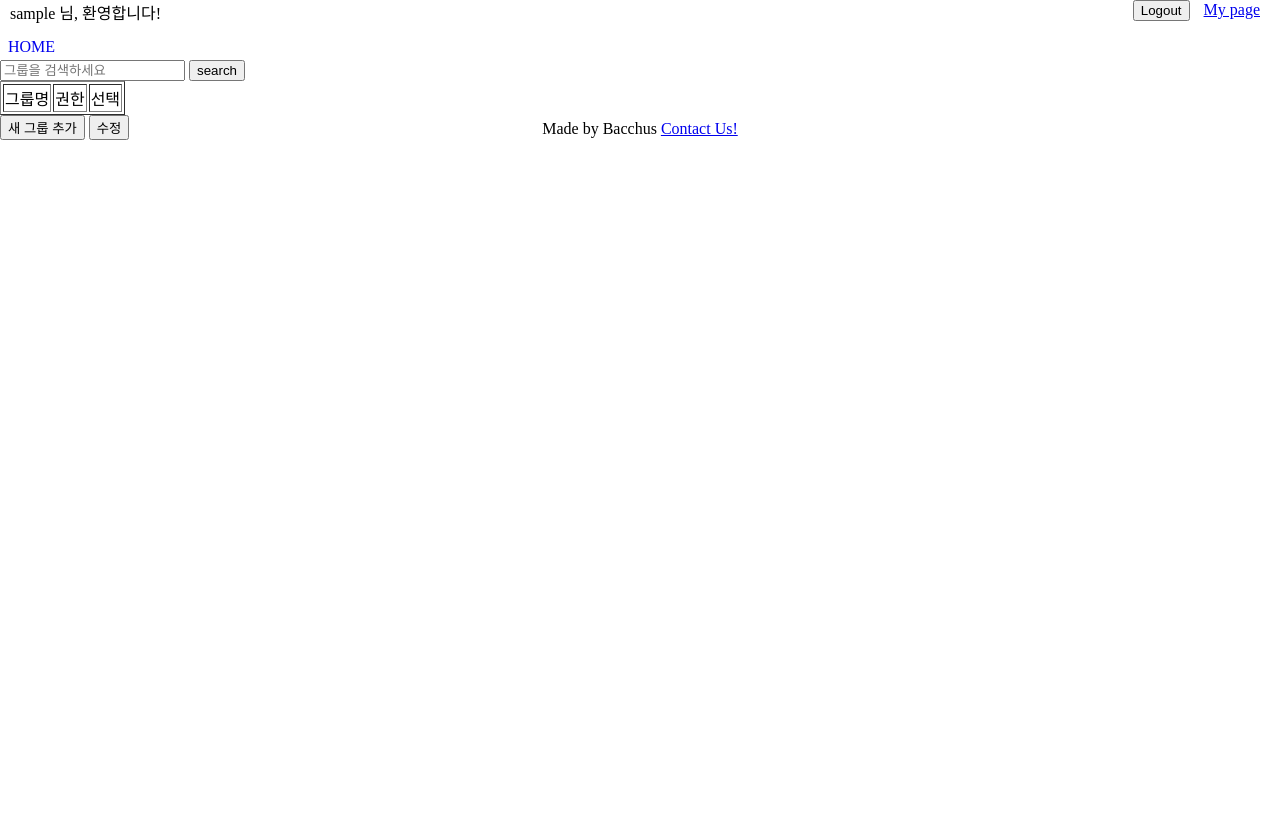
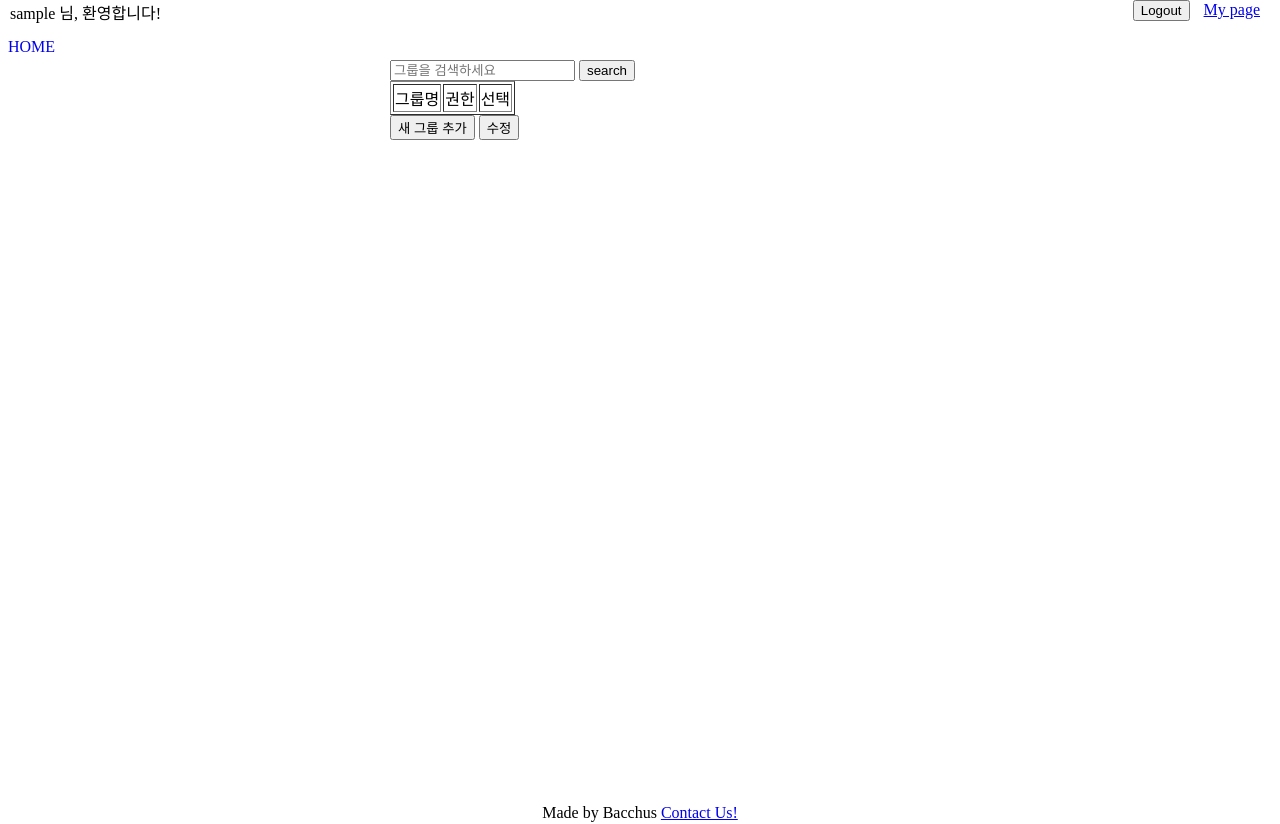
Before and after one commit to yeomii/bacchusDB, a Django app: page / in a window 1280 px wide. Before the commit the page ends 140 px from the top, so only its background shows below. Run offline with Django 3.2, Linux system fonts and the light colour scheme; the visitor is signed in with stand-in values (Sample User, id 1).

Commit message:
overflow:auto problem solved -> declare main width

```diff
--- a/static/css/user.css
+++ b/static/css/user.css
@@ -4,9 +4,17 @@ html, body {
 	padding: 0;
 }
 #wrapper {
-	min-height: 100%
+	min-height: 100%;
+	width: 500px;
 	margin: 0 auto;
 }
+#main {
+	overflow: auto;
+	width: 500px;
+	margin: 0 auto;
+	padding-bottom: 20px;
+}
+
 #infobar {
 	width: 100%;
 	overflow: auto;
```
